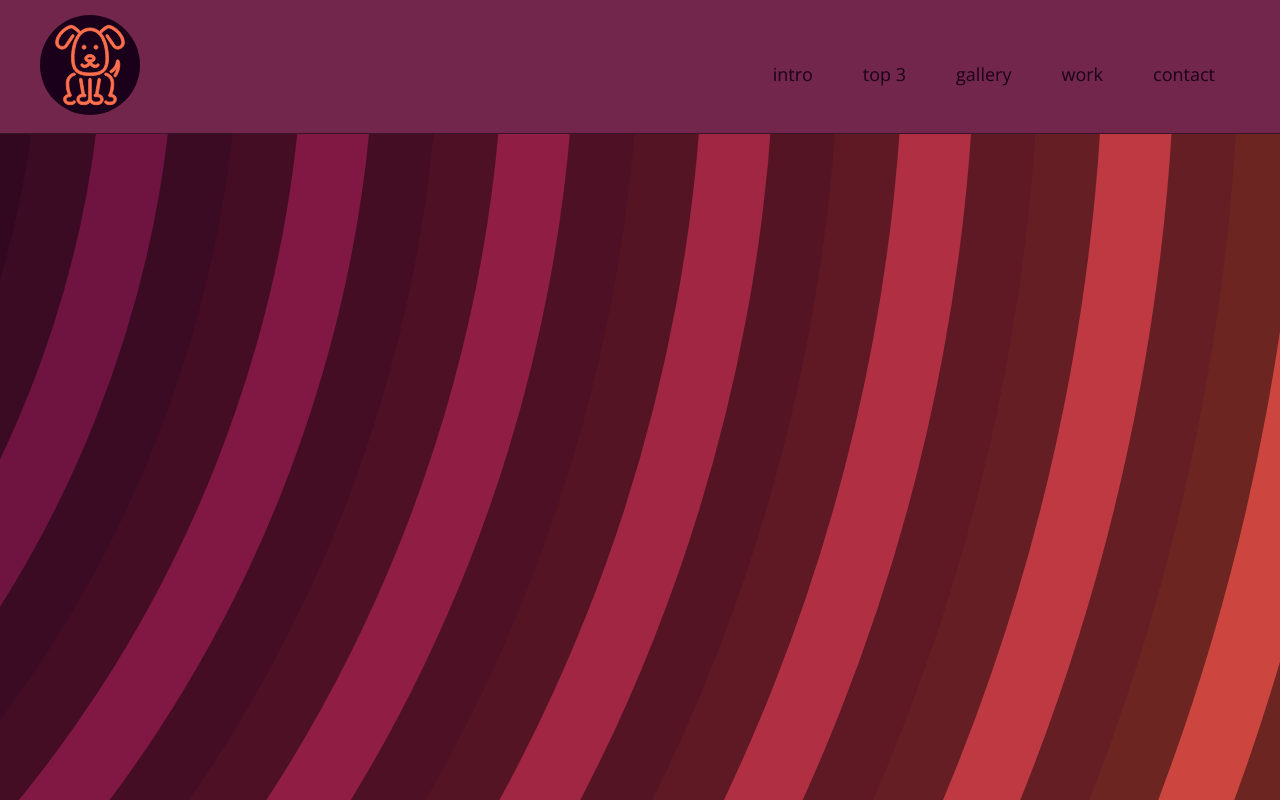
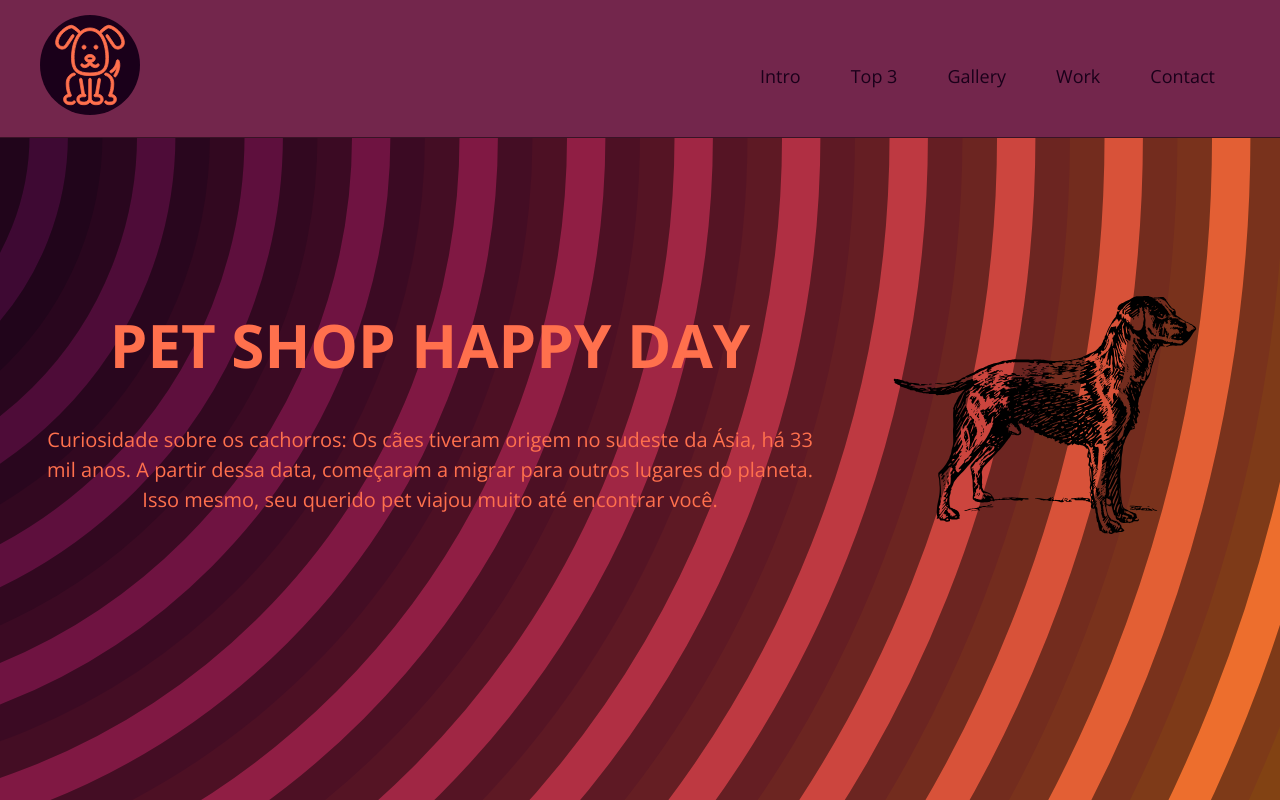
Before and after one commit to WagnerSantos6/Page-HTML5-CSS3, a plain HTML site: page index.html in a window 1280 px wide. Shown: the top 800 px of the page. Drawn offline with nearby package versions, Linux system fonts and the light colour scheme.

Commit message:
First page

```diff
--- /dev/null
+++ b/assets/css/class.css
@@ -0,0 +1,21 @@
+.main-back{
+    background-image: url('../img/fundo.svg');
+    background-size: cover;
+    background-position: center center;
+    color: var(--white-color);
+}
+
+.white-back{
+   background-color: var(--white-color);
+}
+
+
+.main-content{
+    max-width: 120rem;
+    margin: 0 auto;
+    padding: var(--gap);
+}
+
+.height-viewport{
+    min-height: 100vh;
+}
--- /dev/null
+++ b/assets/css/elements.css
@@ -0,0 +1,47 @@
+*{
+    margin: 0;
+    padding: 0;
+}
+html{
+    font-size: 62.5%;
+}
+
+body{
+    font-family: 'Open Sans', sans-serif;
+    font-size: 2rem;
+    line-height: 1.5;
+}
+
+h1 h2 h3 h4 h5 h6{
+    font-family: 'Montserrat', sans-serif;
+}
+
+h1{
+    font-size: 6rem;
+    text-transform: uppercase;
+}
+
+h2{
+    font-size: 5.5rem;
+
+}
+
+h3{
+    font-size: 5rem;
+
+}
+
+h4{
+    font-size: 4.5rem;
+
+}
+
+h5{
+    font-size: 4rem;
+
+}
+
+h6{
+    font-size: 3.5rem;
+
+}
--- /dev/null
+++ b/assets/css/menu.css
@@ -0,0 +1,43 @@
+.menu{
+    background: var(--primary-color);
+    border-bottom: 0.1rem solid var(--border-menu);
+    position: fixed;
+    z-index: 1;
+    top: 0;
+    left: 0;
+    right: 0;
+    width: 100%;
+}
+
+.menu-content{
+    display: flex;
+    justify-content: space-between;
+    align-items: center;
+    padding-top: 1.5rem;
+    padding-bottom: 0;
+
+}
+
+.menu ul{
+    list-style: none;
+    display: flex;
+}
+
+.menu ul li a{
+    display: block;
+    color: var(--menu-words);
+    text-decoration: none;
+    padding: 2.5rem;
+    font-size: 1.8rem;
+}
+
+.menu ul li a:hover{
+ transition: all 300ms ease-in-out;
+     width: 50%;
+     background: var(--border-menu);
+     border-radius: 4rem;
+}
+
+.menu-spacing{
+    height: 135px;
+}
--- a/assets/css/style.css
+++ b/assets/css/style.css
@@ -1,116 +1,34 @@
-:root{
-    --primary-color: #73264c;
-    --white-color: #ffffff;
-    --menu-words: #1a001a;
-    --border-menu: #391326;
-    --gap: 3rem;
+.intro-content{
+    display: grid;
+    grid-template-columns: 1fr 0.5fr;
+    gap: var(--gap);
+    height: 100vh;
+    position: relative;
+    top: -15rem;
 
 }
 
-*{
-    margin: 0;
-    padding: 0;
-}
-html{
-    font-size: 62.5%;
+.intro-text-content, .intro-img{
+    display: flex;
+    flex-flow: column wrap;
+    justify-content: center;
 }
 
-body{
-    font-family: 'Open Sans', sans-serif;
-    font-size: 2rem;
+.intro-text-content h2{
+    font-size: 6rem;
+    margin-bottom: 5rem;
+    text-align: center;
+    text-transform: uppercase;
+    line-height: 1;
+    color: var(--second-color);
 }
 
-h1 h2 h3 h4 h5 h6{
-    font-family: 'Montserrat', sans-serif;
+.intro-text-content p{
+    text-align: center;
+    color: var(--second-color);
 }
 
-h1{
-    font-size: 6rem;
-    text-transform: uppercase;
+.intro-img img{
+    max-width: 100%;
+    height: auto;
 }
-
-h2{
-    font-size: 5.5rem;
-
-}
-
-h3{
-    font-size: 5rem;
-
-}
-
-h4{
-    font-size: 4.5rem;
-
-}
-
-h5{
-    font-size: 4rem;
-
-}
-
-h6{
-    font-size: 3.5rem;
-
-}
-
-.main-back{
-    background-image: url('../img/fundo.svg');
-    background-size: cover;
-    background-position: center center;
-    color: var(--white-color);
-}
-
-.white-back{
-   background-color: var(--white-color);
-}
-
-
-.main-content{
-    max-width: 1200px;
-    margin: 0 auto;
-    padding: var(--gap);
-}
-
-.height-viewport{
-    min-height: 100vh;
-}
-
-.menu{
-    background: var(--primary-color);
-    border-bottom: 1px solid var(--border-menu);
-    position: fixed;
-    top: 0;
-    left: 0;
-    right: 0;
-    width: 100%;
-}
-
-.menu-content{
-    display: flex;
-    justify-content: space-between;
-    align-items: center;
-    padding-top: 1.5rem;
-    padding-bottom: 0;
-
-}
-
-.menu ul{
-    list-style: none;
-    display: flex;
-}
-
-.menu ul li a{
-    display: block;
-    color: var(--menu-words);
-    text-decoration: none;
-    padding: 2.5rem;
-    font-size: 1.8rem;
-}
-
-.menu ul li a:hover{
- transition: all 300ms ease-in-out;
-     width: 50%;
-     background: var(--border-menu);
-     border-radius: 4rem;
-}
--- /dev/null
+++ b/assets/css/variables.css
@@ -0,0 +1,9 @@
+:root{
+    --primary-color: #73264c;
+    --white-color: #ffffff;
+    --menu-words: #1a001a;
+    --border-menu: #391326;
+    --gap: 3rem;
+    --second-color: #ff704d;
+
+}
--- a/index.html
+++ b/index.html
@@ -11,27 +11,51 @@
     <link
         href="https://fonts.googleapis.com/css2?family=Montserrat:wght@900&family=Open+Sans:ital,wght@0,400;0,700;1,400&display=swap"
         rel="stylesheet">
+    <link rel="stylesheet" href="assets/css/elements.css">
+    <link rel="stylesheet" href="assets/css/class.css">
+    <link rel="stylesheet" href="assets/css/variables.css">
+    <link rel="stylesheet" href="assets/css/menu.css">
     <link rel="stylesheet" href="assets/css/style.css">
 </head>
 
 <body class="main-back">
     <aside class="menu">
-        <section class="main-content menu-content">
-          <h1>
-            <a href="#"><img src="../assets/img/dog.svg" alt="Shape"></a>
-          </h1>
+        <div class="main-content menu-content">
+            <h1>
+                <a href="#"><img src="../assets/img/dog.svg" alt="Shape"></a>
+            </h1>
             <nav>
                 <ul>
-                <li><a href="#">intro</a></li>
-                <li><a href="#">top 3</a></li>
-                <li><a href="#">gallery</a></li>
-                <li><a href="#">work</a></li>
-                <li><a href="#">contact</a></li>
+                    <li><a href="#">Intro</a></li>
+                    <li><a href="#">Top 3</a></li>
+                    <li><a href="#">Gallery</a></li>
+                    <li><a href="#">Work</a></li>
+                    <li><a href="#">Contact</a></li>
                 </ul>
             </nav>
-        </section>
+        </div>
     </aside>
-    <section class="height-viewport"></section>
-    <section class="height-viewport"></section>
+    <div class="menu-spacing"></div>
+    <section class="intro main-back height-viewport">
+        <div class="main-content intro-content">
+            <div class="intro-text-content">
+                <h2>Pet Shop Happy Day</h2>
+                <p>
+                    Curiosidade sobre os cachorros:
+                    Os cães tiveram origem no sudeste da Ásia, há 33 mil anos.
+                    A partir dessa data, começaram a migrar para outros lugares do planeta.
+                    Isso mesmo, seu querido pet viajou muito até encontrar você.
+                </p>
+            </div>
+            <div class="intro-img">
+                <img src="../assets/img/retriever.svg" alt="Golden Retriever">
+            </div>
+        </div>
+    </section>
+
+    <section class="white-back height-viewport">
+
+    </section>
 </body>
+
 </html>
```
Also changed, not shown: assets/img/retriever.svg (added), assets/img/shape.svg (deleted).
